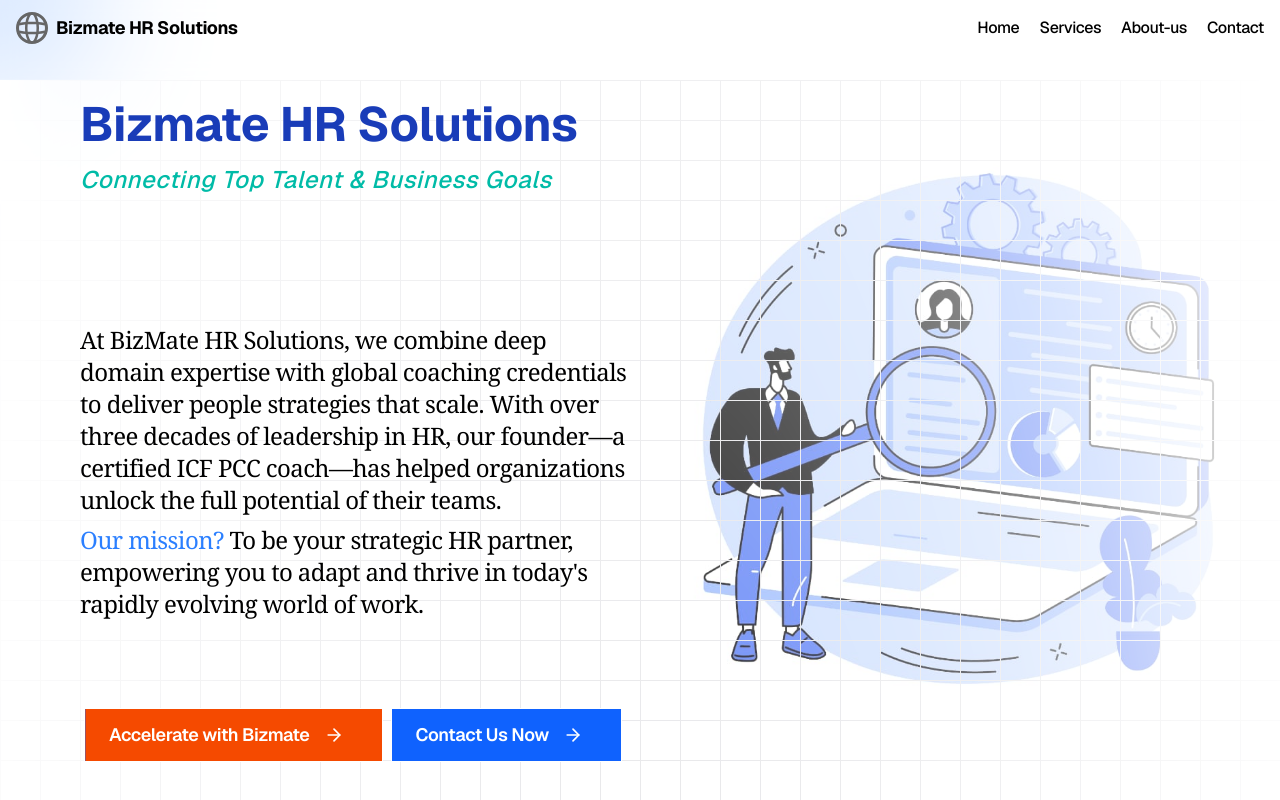
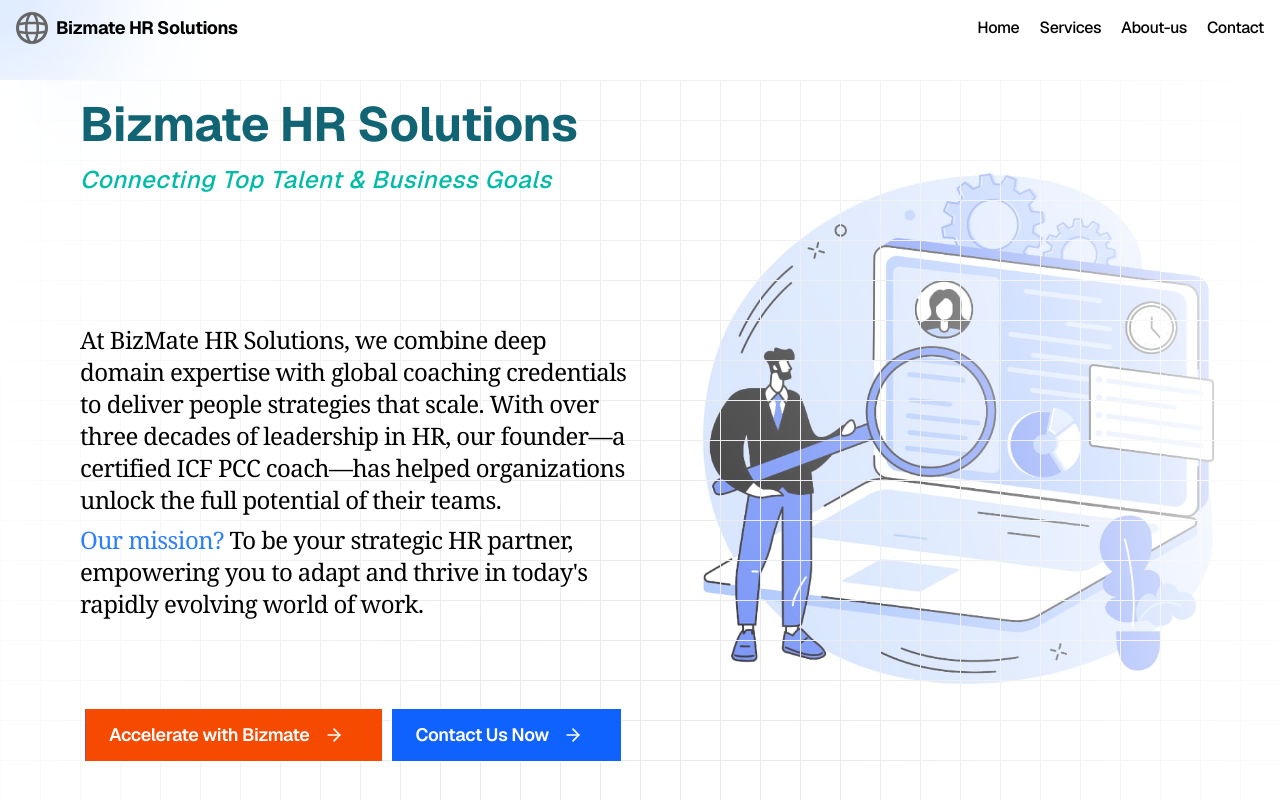
Before and after one commit to abhaykantmishra/bizmate-website, a Next.js app: page / in a window 1280 px wide. Shown: the top 800 px of the page. Built offline with nearby package versions, Linux system fonts and the light colour scheme.

Commit message:
fix(ui): fix hero heading color

```diff
--- a/src/app/(home)/Hero.jsx
+++ b/src/app/(home)/Hero.jsx
@@ -62,7 +62,7 @@ export function Hero() {
           // style={{backgroundImage: `url(${image_url})`, backgroundSize: 'cover', backgroundPosition: 'center', backgroundRepeat: 'no-repeat'}}
         >
           <div className="my-5 z-20">
-          <h1 className="text-3xl md:text-5xl font-bold text-blue-800">Bizmate HR Solutions</h1>
+          <h1 className="text-3xl md:text-5xl font-bold text-[#116474]">Bizmate HR Solutions</h1>
           <TextGenerateEffect className={"text-teal-500 text-2xl font-medium italic"} words={tagline} />
           </div>
 
```
